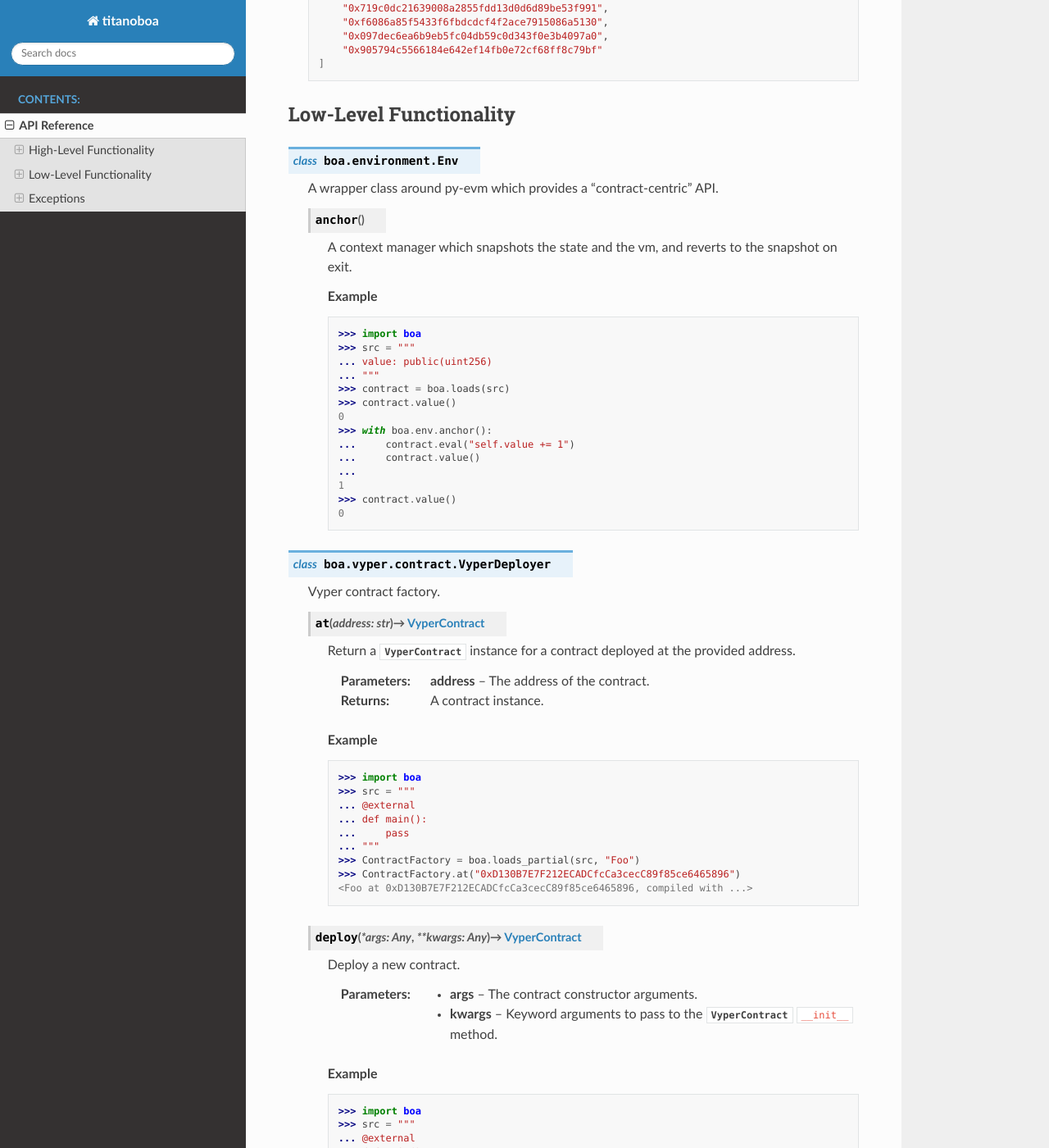
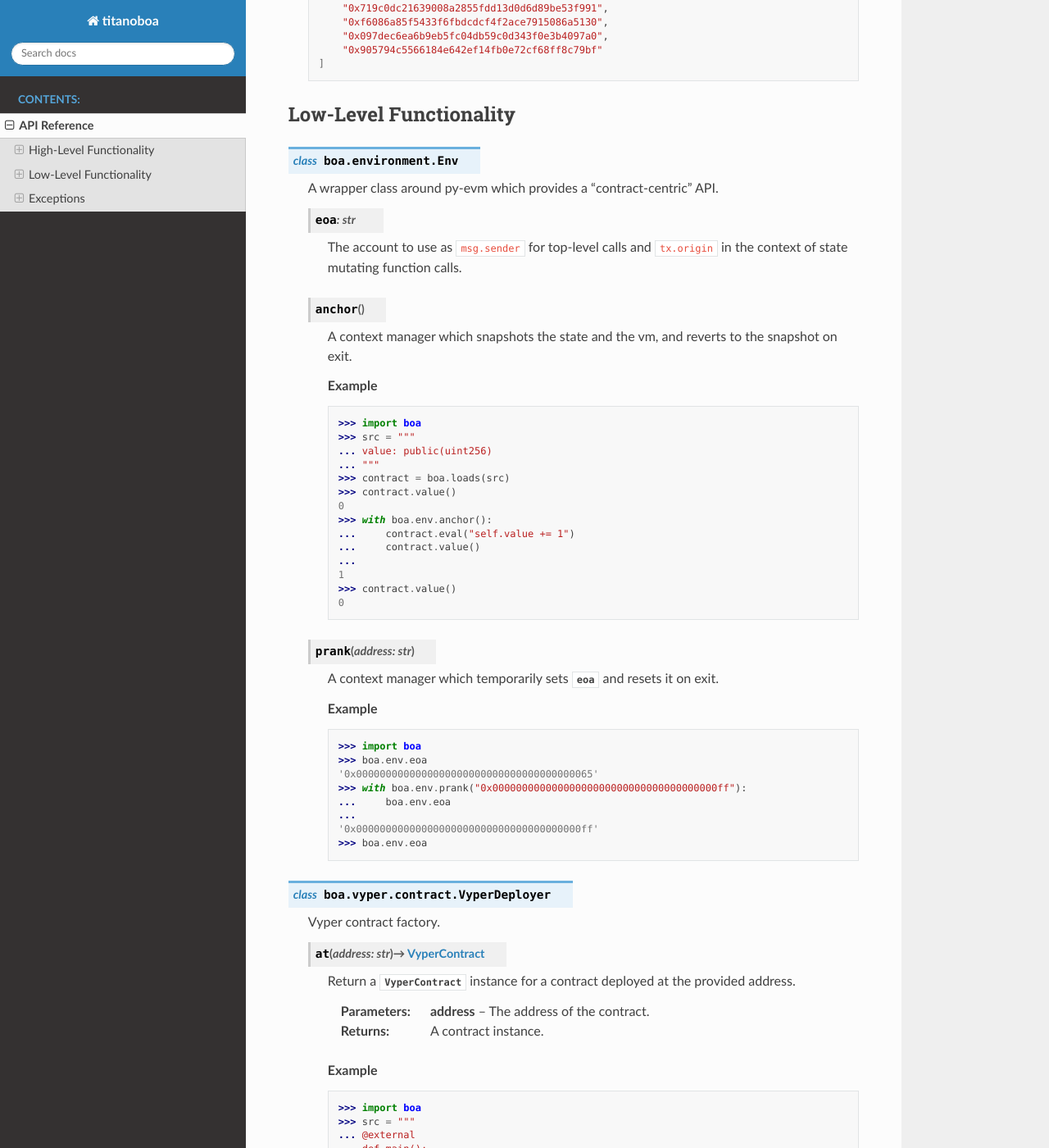
Before and after one commit to vyperlang/titanoboa, a Sphinx documentation site: the page built from docs/source/api.rst, in a window 1280 px wide and 1400 px high, scrolled down 5974 px. Shown: the whole window at 82% size. Built offline with Sphinx 7.4.7 and the Read the Docs theme 2.0.0, drawn with Linux system fonts in a browser that asks for light colours.

Commit message:
docs: document prank method

```diff
--- a/docs/source/api.rst
+++ b/docs/source/api.rst
@@ -324,6 +324,11 @@ Low-Level Functionality
 
     A wrapper class around py-evm which provides a "contract-centric" API.
 
+    .. attribute:: eoa
+        :type: str
+
+        The account to use as ``msg.sender`` for top-level calls and ``tx.origin`` in the context of state mutating function calls.
+
     .. method:: anchor()
 
         A context manager which snapshots the state and the vm, and reverts to the snapshot on exit.
@@ -346,6 +351,23 @@ Low-Level Functionality
             1
             >>> contract.value()
             0
+
+    .. method:: prank(address: str)
+
+        A context manager which temporarily sets :py:attr:`eoa` and resets it on exit.
+
+        .. rubric:: Example
+
+        .. code-block::
+
+            >>> import boa
+            >>> boa.env.eoa
+            '0x0000000000000000000000000000000000000065'
+            >>> with boa.env.prank("0x00000000000000000000000000000000000000ff"):
+            ...     boa.env.eoa
+            ...
+            '0x00000000000000000000000000000000000000ff'
+            >>> boa.env.eoa
 
 .. module:: boa.vyper.contract
 
```
